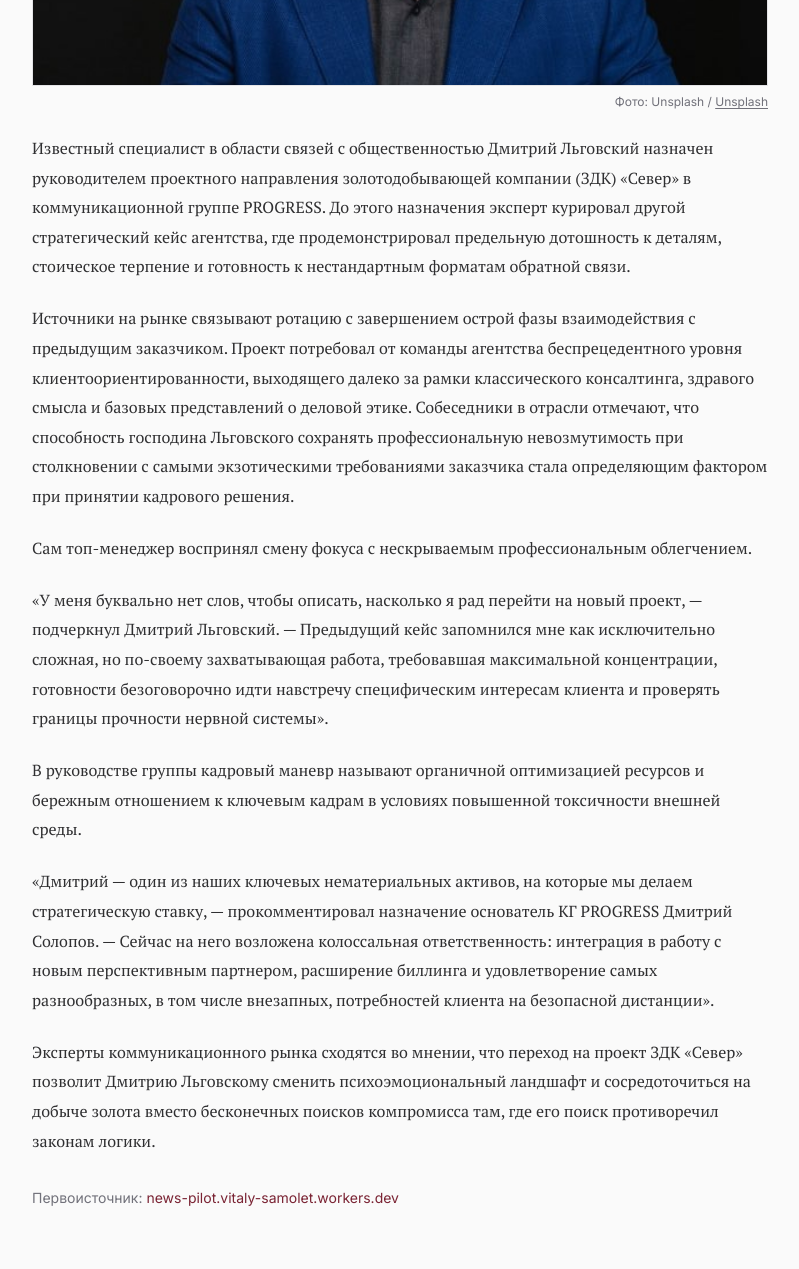
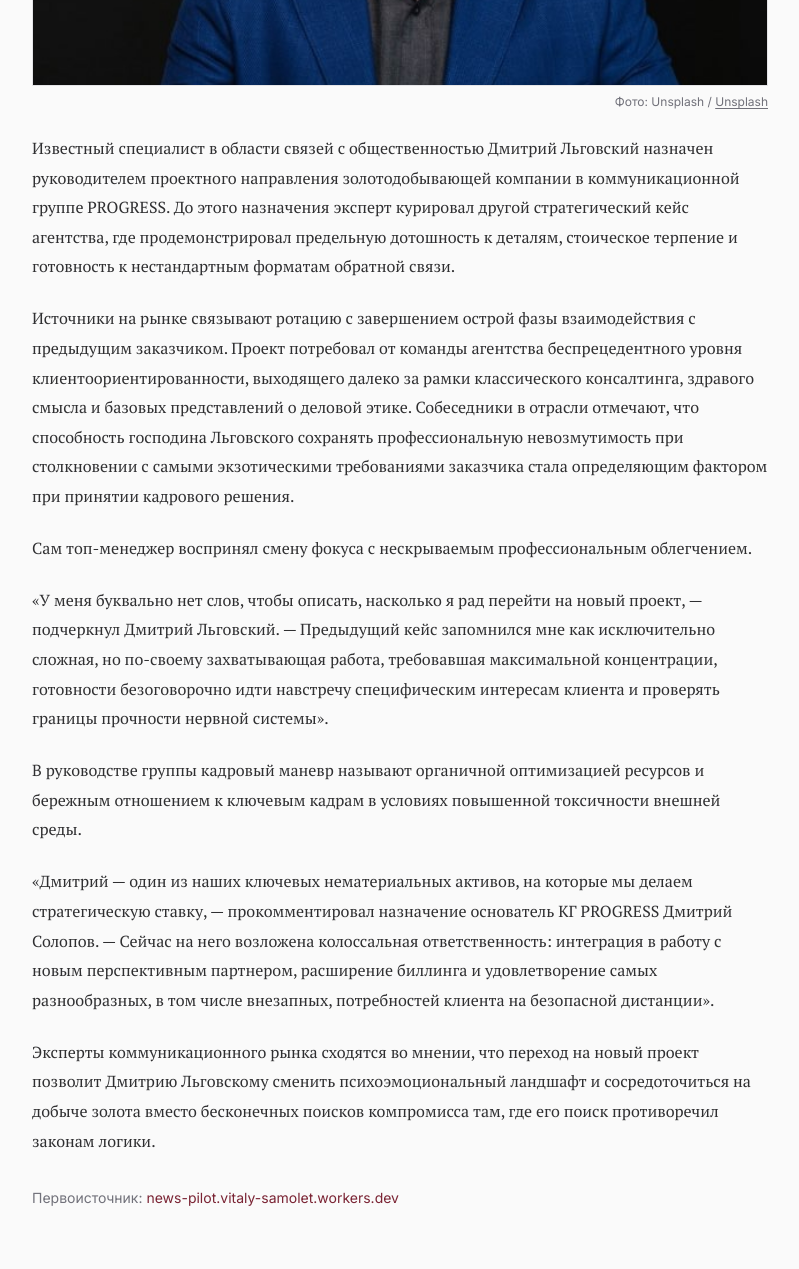
Before and after one commit to vsamolet/news-pilot, an Astro site: page /news/dmitriy-lgovskiy-izmenil-napravlenie-dvizheniya in a window 1280 px wide. Shown: the part 900-2169 px from the top of the page, without its empty margins (240-1039 px from the left). Built offline with nearby package versions, Linux system fonts and the light colour scheme; Astro itself is replaced by a stand-in of ours.

Commit message:
fix: обновил текст статьи

```diff
--- a/src/content/news/dmitriy-lgovskiy-izmenil-napravlenie-dvizheniya.md
+++ b/src/content/news/dmitriy-lgovskiy-izmenil-napravlenie-dvizheniya.md
@@ -7,7 +7,7 @@ image: "/images/friend.jpg"
 source_url: "https://news-pilot.vitaly-samolet.workers.dev"
 ---
 
-Известный специалист в области связей с общественностью Дмитрий Льговский назначен руководителем проектного направления золотодобывающей компании (ЗДК) «Север» в коммуникационной группе PROGRESS. До этого назначения эксперт курировал другой стратегический кейс агентства, где продемонстрировал предельную дотошность к деталям, стоическое терпение и готовность к нестандартным форматам обратной связи.
+Известный специалист в области связей с общественностью Дмитрий Льговский назначен руководителем проектного направления золотодобывающей компании в коммуникационной группе PROGRESS. До этого назначения эксперт курировал другой стратегический кейс агентства, где продемонстрировал предельную дотошность к деталям, стоическое терпение и готовность к нестандартным форматам обратной связи.
 
 Источники на рынке связывают ротацию с завершением острой фазы взаимодействия с предыдущим заказчиком. Проект потребовал от команды агентства беспрецедентного уровня клиентоориентированности, выходящего далеко за рамки классического консалтинга, здравого смысла и базовых представлений о деловой этике. Собеседники в отрасли отмечают, что способность господина Льговского сохранять профессиональную невозмутимость при столкновении с самыми экзотическими требованиями заказчика стала определяющим фактором при принятии кадрового решения.
 
@@ -19,4 +19,4 @@ source_url: "https://news-pilot.vitaly-samolet.workers.dev"
 
 > «Дмитрий — один из наших ключевых нематериальных активов, на которые мы делаем стратегическую ставку, — прокомментировал назначение основатель КГ PROGRESS Дмитрий Солопов. — Сейчас на него возложена колоссальная ответственность: интеграция в работу с новым перспективным партнером, расширение биллинга и удовлетворение самых разнообразных, в том числе внезапных, потребностей клиента на безопасной дистанции».
 
-Эксперты коммуникационного рынка сходятся во мнении, что переход на проект ЗДК «Север» позволит Дмитрию Льговскому сменить психоэмоциональный ландшафт и сосредоточиться на добыче золота вместо бесконечных поисков компромисса там, где его поиск противоречил законам логики.
+Эксперты коммуникационного рынка сходятся во мнении, что переход на новый проект позволит Дмитрию Льговскому сменить психоэмоциональный ландшафт и сосредоточиться на добыче золота вместо бесконечных поисков компромисса там, где его поиск противоречил законам логики.
```
